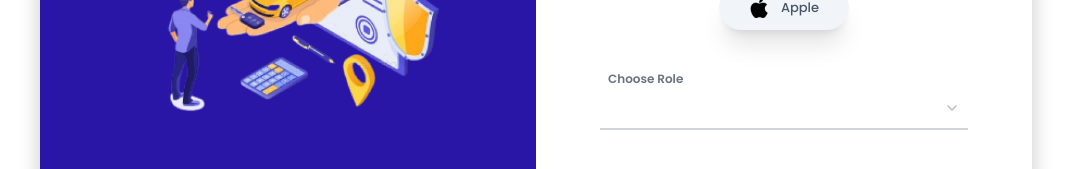
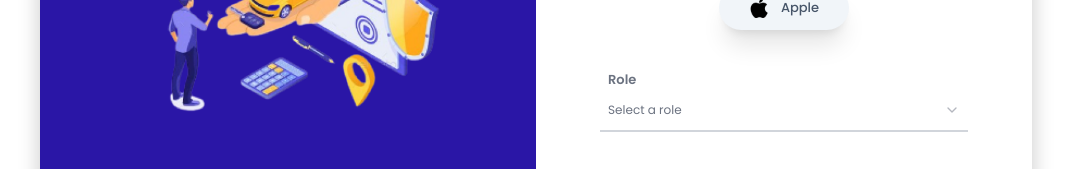
Before and after one commit to chroll0/Car_Auction, a Next.js app: page /auth/register in a window 1280 px wide. Shown: the part 443-612 px from the top of the page, without its empty margins (104-1175 px from the left). Built offline with nearby package versions, Linux system fonts and the light colour scheme.

Commit message:
fix: change localstorage functionality, fix bugs

```diff
--- a/app/auth/components/user-auth-form.tsx
+++ b/app/auth/components/user-auth-form.tsx
@@ -1,10 +1,8 @@
 "use client";
-
 import { useForm, SubmitHandler } from "react-hook-form";
 import { yupResolver } from "@hookform/resolvers/yup";
 import PhoneInput from "react-phone-input-2";
 import "react-phone-input-2/lib/style.css";
-
 import { useEffect, useState } from "react";
 import { Button } from "@/components/reusable";
 import Link from "next/link";
@@ -26,43 +24,48 @@ export function UserAuthForm() {
     confirmPassword: false,
   });
 
-  const [userProfile, setUserProfile] = useState<UserProfile>(() => {
-    // Initialize state from localStorage
-    const savedProfile = localStorage.getItem("userProfile");
-    return savedProfile
-      ? JSON.parse(savedProfile)
-      : {
-          role: null,
+  const [isMounted, setIsMounted] = useState(false); // Track mounting
+
+  const [userProfile, setUserProfile] = useState<UserProfile>({
+    role: undefined,
     username: "",
     email: "",
     password: "",
     confirmPassword: "",
     number: "",
     terms: false,
-        };
   });
 
-  const [activeState, setActiveState] = useState(() => {
-    // Initialize activeState from localStorage
-    const savedState = localStorage.getItem("activeState");
-    return savedState
-      ? JSON.parse(savedState)
-      : {
+  const [activeState, setActiveState] = useState({
     username: false,
     email: false,
     password: false,
     confirmPassword: false,
-        };
   });
 
   useEffect(() => {
-    // Save both userProfile and activeState to localStorage whenever either changes
+    setIsMounted(true); // Mark component as mounted
+
+    if (typeof window !== "undefined") {
+      // Load userProfile and activeState from localStorage
+      const savedProfile = localStorage.getItem("userProfile");
+      const savedState = localStorage.getItem("activeState");
+
+      if (savedProfile) setUserProfile(JSON.parse(savedProfile));
+      if (savedState) setActiveState(JSON.parse(savedState));
+    }
+  }, []);
+
+  useEffect(() => {
+    if (isMounted && typeof window !== "undefined") {
+      // Save to localStorage only after the component has mounted
       localStorage.setItem("userProfile", JSON.stringify(userProfile));
       localStorage.setItem("activeState", JSON.stringify(activeState));
-  }, [userProfile, activeState]);
+    }
+  }, [userProfile, activeState, isMounted]);
 
   const handleFocus = (field: keyof UserProfile) => {
-    setActiveState((prev: typeof activeState) => ({
+    setActiveState((prev) => ({
       ...prev,
       [field]: true,
     }));
@@ -70,7 +73,7 @@ export function UserAuthForm() {
 
   const handleBlur = (field: keyof UserProfile, value: string) => {
     if (value === "") {
-      setActiveState((prev: typeof activeState) => ({
+      setActiveState((prev) => ({
         ...prev,
         [field]: false,
       }));
@@ -88,12 +91,11 @@ export function UserAuthForm() {
   const {
     register,
     handleSubmit,
+    setValue,
     formState: { errors },
-    setValue,
-    watch,
   } = useForm({
     defaultValues: {
-      role: userProfile.role || "buyer",
+      role: userProfile.role || undefined,
       username: userProfile.username || "",
       email: userProfile.email || "",
       password: userProfile.password || "",
@@ -105,9 +107,9 @@ export function UserAuthForm() {
   });
 
   useEffect(() => {
-    // Sync form values with state
     Object.keys(userProfile).forEach((key) => {
-      setValue(key as keyof UserProfile, userProfile[key as keyof UserProfile]);
+      const value = userProfile[key as keyof UserProfile];
+      setValue(key as keyof UserProfile, value === null ? undefined : value);
     });
   }, [userProfile, setValue]);
 
@@ -116,10 +118,12 @@ export function UserAuthForm() {
     console.log("Submitted Data:", data);
 
     setTimeout(() => {
-      localStorage.removeItem("userProfile");
-      localStorage.removeItem("activeState");
+      localStorage.clear();
     }, 3000);
   };
+
+  // Conditional rendering to avoid SSR/client mismatch
+  if (!isMounted) return null;
 
   return (
     <div className="bg-white px-8 py-10 md:py-6 rounded-lg w-full flex flex-col items-center gap-10">
@@ -158,17 +162,17 @@ export function UserAuthForm() {
         <div className="border-0 border-b-2 border-gray-300 focus:outline-none focus:border-blue-500">
           <div className="flex justify-between items-center">
             <label
-              className="block px-2 text-[12px] font-semibold text-gray-500"
+              className="block px-2 text-[13px] font-semibold text-gray-500 capitalize"
               htmlFor="role"
             >
-              Choose Role
+              role
             </label>
             <p className="flex justify-end text-red-500 text-[11px] px-2">
               {errors.role?.message}
             </p>
           </div>
           <Select
-            defaultValue={userProfile.role}
+            defaultValue={userProfile.role || ""}
             onValueChange={(value) =>
               handleChange("role", value as "buyer" | "seller")
             }
@@ -177,7 +181,7 @@ export function UserAuthForm() {
               className="w-full p-2 rounded-md text-gray-500 border-none text-[12px]"
               id="role"
             >
-              <SelectValue placeholder="Select role" />
+              <SelectValue placeholder="Select a role" />
             </SelectTrigger>
             <SelectContent className="absolute z-10 bg-white shadow-lg rounded-md">
               <SelectGroup>
--- a/types/authentication.ts
+++ b/types/authentication.ts
@@ -5,7 +5,7 @@ export type ContextType = {
   setUserProfile: Dispatch<SetStateAction<UserProfile>>;
 };
 export type UserProfile = {
-  role: "buyer" | "seller";
+  role: undefined | "buyer" | "seller";
   username: string;
   email: string;
   password: string;
```
Lines whose indentation alone changed are shown as unchanged.
